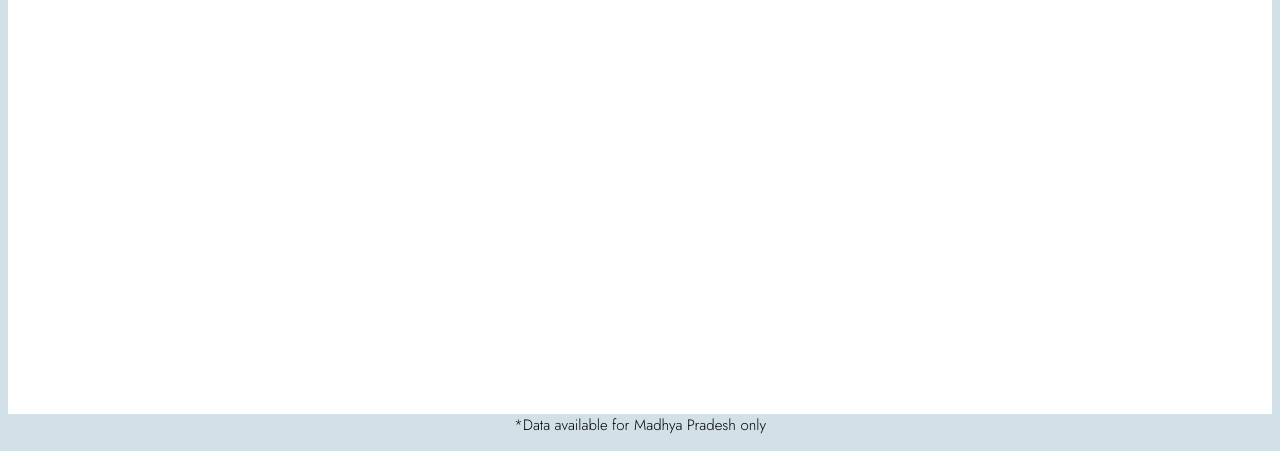
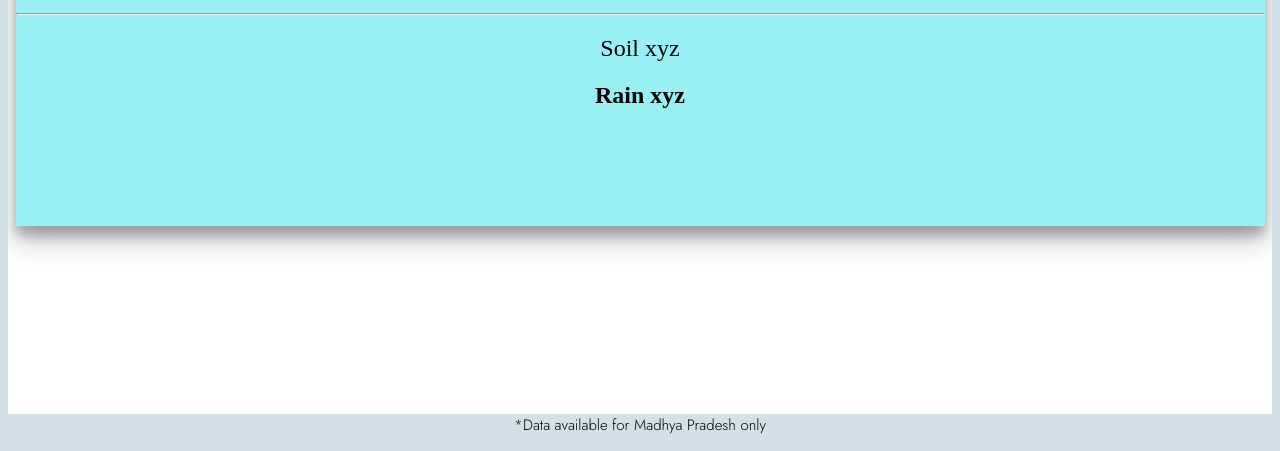
Before and after one commit to pradhuman1/Drashya, a plain HTML site: page index.html in a window 1280 px wide. Shown: the part 349-800 px from the top of the page. Drawn offline with nearby package versions, Linux system fonts and the light colour scheme.

Commit message:
card added

```diff
--- a/index.html
+++ b/index.html
@@ -12,7 +12,7 @@
 
 <body>
     <div class="z">
-        HEADING
+        Drashya: Here to guide you
     </div>
 
     <div class="Input">
@@ -20,11 +20,24 @@
         <input type="text" class="city" placeholder="Enter Crop">
     </div>
     <div class="cards">
+      <div class="container">
+      <div class="infoCrop">
+<div class="col-md-6 col-12">
+<h1>Crop Name </h1>
+<hr/>
+<h2>Soil <span>xyz </span></h2>
+  </div>
+<h2>Rain <span>xyz </span></h2>
+
+</div>
+</div>
+</div>
     </div>
+
     <div class="x">
         *Data available for Madhya Pradesh only
     </div>
 </body>
-<script type="text/javascript" src="../script/script.js"></script>
+
 
 </html>
--- a/styles/search.css
+++ b/styles/search.css
@@ -118,3 +118,20 @@ html{
     font-size: 30px;
     font-family: 'Oswald', sans-serif;
 }
+.infoCrop{
+  margin: 7.5px;
+padding: 7.5px 0;
+background-color: #98f0f5;
+height: 310px;
+box-shadow: 0 14px 28px rgba(0,0,0,0.25), 0 10px 10px rgba(0,0,0,0.22) ;
+  }
+
+.infoCrop div h1{
+  font-size: 2.6rem;
+
+}
+.infoCrop div h2{
+      font-weight: 100;
+      margin: 20px 5px;
+
+}
```
